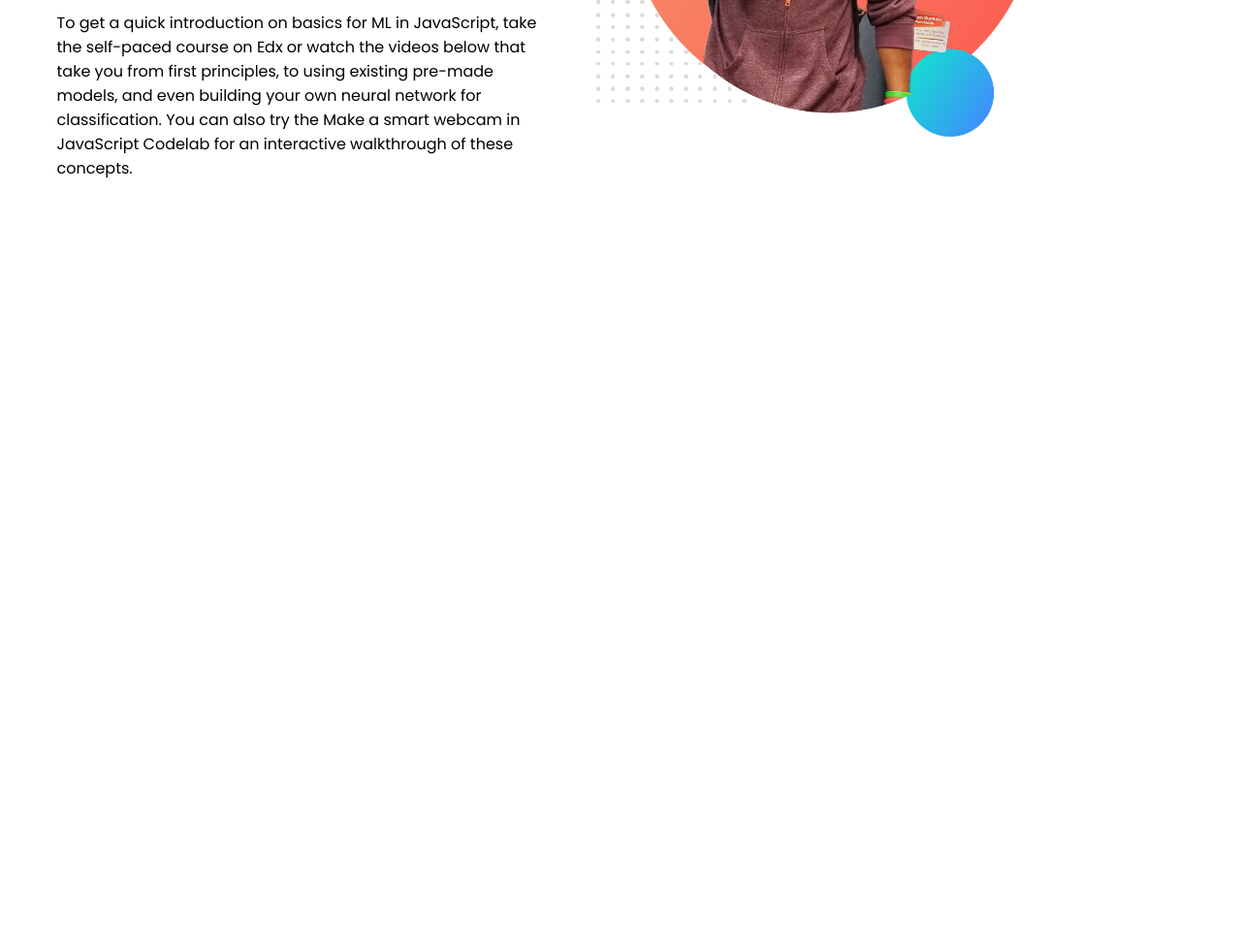
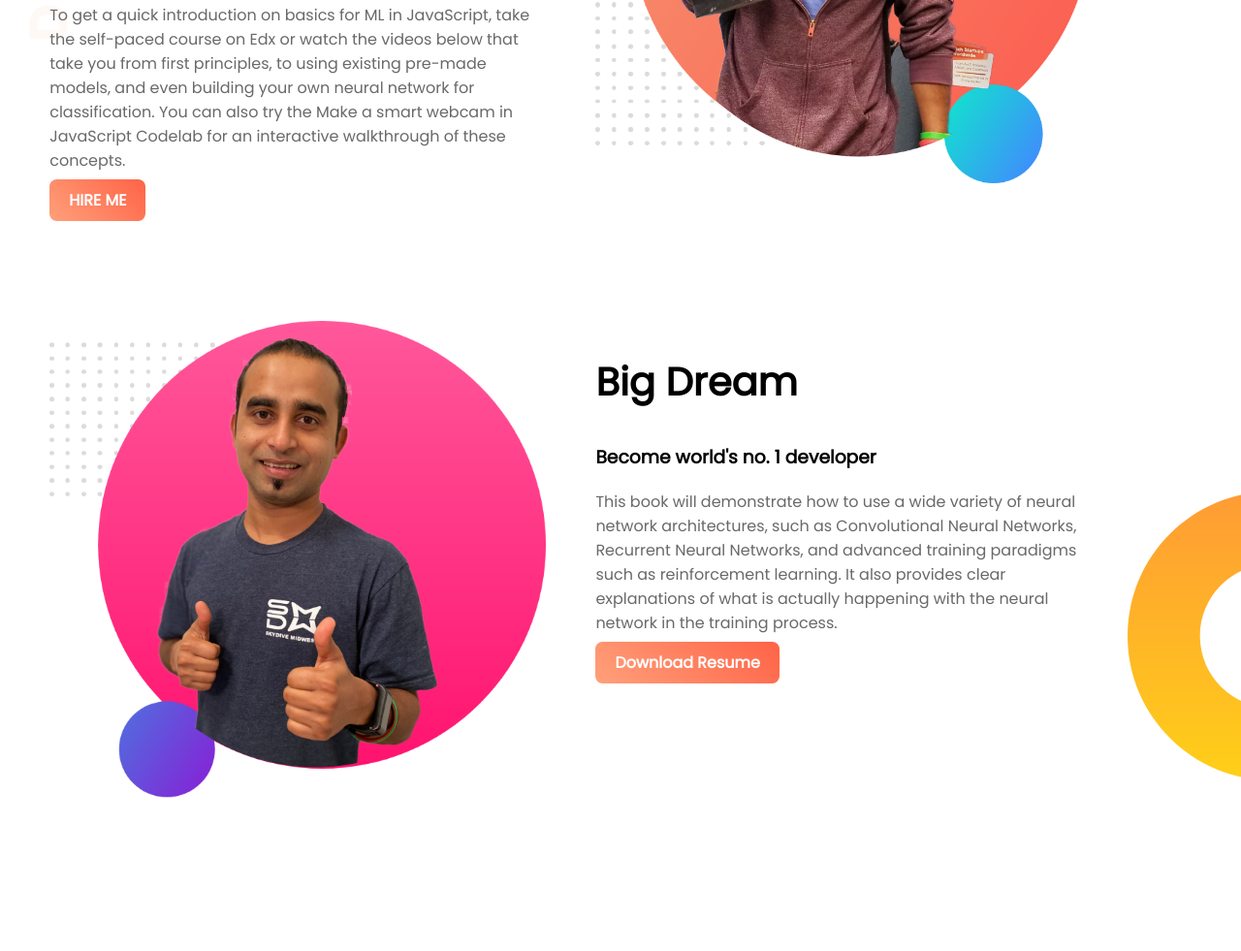
Before and after one commit to shakil2k50/web-portfolio, a plain HTML site: page index.html in a window 1280 px wide. Shown: the part 319-1300 px from the top of the page at 97% size. Before the commit the page ends 800 px from the top, so only its background shows below. Drawn offline with Linux system fonts and the light colour scheme.

Commit message:
half Done

```diff
--- a/index.html
+++ b/index.html
@@ -11,17 +11,32 @@
     <link rel="stylesheet" href="style.css">
 </head>
 <body>
-    <section>
+    <section class="top-banner">
         <div class="half-width">
             <h1>Welcome To</h1>
             <h1><span class="name-highlight">NextAge</span> Digital</h1>
             <h3>World-class professional web developer</h3>
             <p>To get a quick introduction on basics for ML in JavaScript, take the self-paced course on Edx or watch the videos below that take you from first principles, to using existing pre-made models, and even building your own neural network for classification. You can also try the Make a smart webcam in JavaScript Codelab for an interactive walkthrough of these concepts.</p>
+            <a class="link-button" target="_blank" href="https://www.linkedin.com/in/shakil2k50/">HIRE ME</a>
         </div>
         <div class="half-width">
             <img src="images/jhankar.png" alt="">
         </div>
     </section>
+    <section class="dream-area">
+        <div class="half-width">
+            <img src="images/jhankar2.png" alt="">
+
+        </div>
+        <div class="half-width">
+            <h2>Big Dream</h2>
+            <h3>Become world's no. 1 developer</h3>
+            <p>This book will demonstrate how to use a wide variety of neural network architectures, such as Convolutional Neural Networks, Recurrent Neural Networks, and advanced training paradigms such as reinforcement learning. It also provides clear explanations of what is actually happening with the neural network in the training process.</p>
+            <a class="link-button" target="_blank" href="https://www.facebook.com/shakil.nextagebd">Download Resume</a>
+
+        </div>
+
+    </section>
 
 </body>
 </html>
--- a/style.css
+++ b/style.css
@@ -1,8 +1,15 @@
 body{
+    margin: 0px;
     font-family: 'Poppins', sans-serif;
 }
 h1{
     font-size: 50px;
+}
+h2{
+    font-size: 40px;
+}
+p{
+    color: dimgray;
 }
 .name-highlight{
     color: orange;
@@ -14,5 +21,26 @@ h1{
     padding-left: 2%;
 }
 .half-width img{
-    width: 90%;
+    width: 100%;
 }
+.top-banner{
+    background-image: url("images/top-banner.png");
+    background-repeat: no-repeat;
+}
+section{
+    height: 500px;
+    padding-bottom: 150px;
+}
+.link-button{
+    text-decoration: none;
+    background-image:linear-gradient(45deg, lightsalmon, tomato);
+    padding: 10px 20px;
+    border-radius: 7.5px;
+    color: white;
+    font-weight: 700;
+}
+.dream-area{
+   background-image: url(images/dream-bg.png);
+   background-repeat: no-repeat;
+   background-position: right;
+}
```
